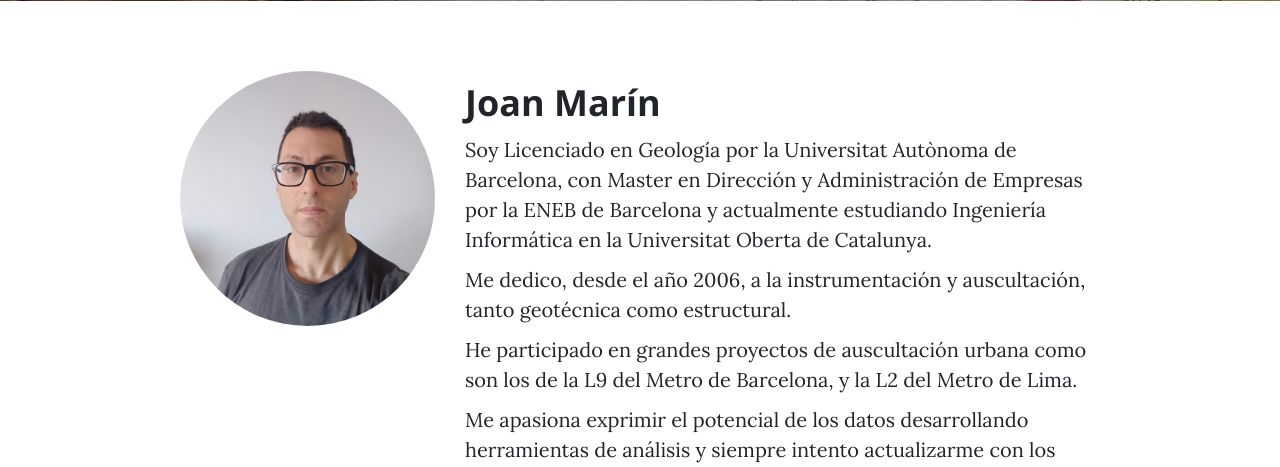
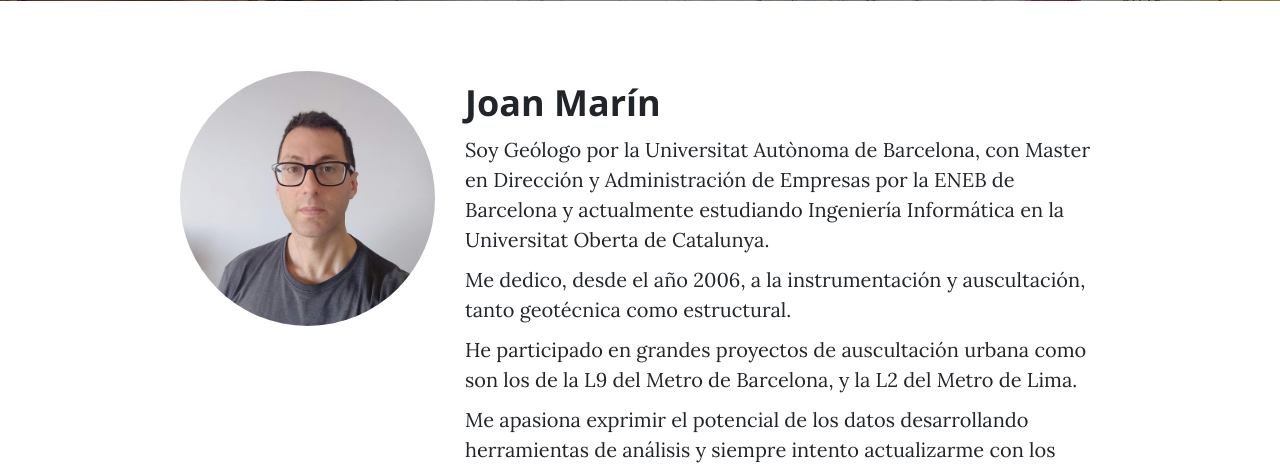
Before and after one commit to jmarinfi/web-personal-curso-django, a Django app: template webpersonal/core/templates/core/about.html in a window 1280 px wide. Shown: the part 531-998 px from the top of the page. Run offline with Django 4.2, Linux system fonts and the light colour scheme; the template is opened without the code that fills it, so the values that code supplies are empty; some libraries are stand-ins or nearby versions.

Commit message:
Update about.html

```diff
--- a/webpersonal/core/templates/core/about.html
+++ b/webpersonal/core/templates/core/about.html
@@ -16,7 +16,7 @@
     </div>
     <div class="col-lg-7 col-md-8">
         <h2 class="section-heading">Joan Marín</h2>
-        <p>Soy Licenciado en Geología por la Universitat Autònoma de Barcelona, con Master en Dirección y Administración de Empresas por la ENEB de Barcelona y actualmente estudiando Ingeniería Informática en la Universitat Oberta de Catalunya.</p>
+        <p>Soy Geólogo por la Universitat Autònoma de Barcelona, con Master en Dirección y Administración de Empresas por la ENEB de Barcelona y actualmente estudiando Ingeniería Informática en la Universitat Oberta de Catalunya.</p>
         <p>Me dedico, desde el año 2006, a la instrumentación y auscultación, tanto geotécnica como estructural.</p>
         <p>He participado en grandes proyectos de auscultación urbana como son los de la L9 del Metro de Barcelona, y la L2 del Metro de Lima.</p>
         <p>Me apasiona exprimir el potencial de los datos desarrollando herramientas de análisis y siempre intento actualizarme con los últimos avances tecnológicos.</p>
```
